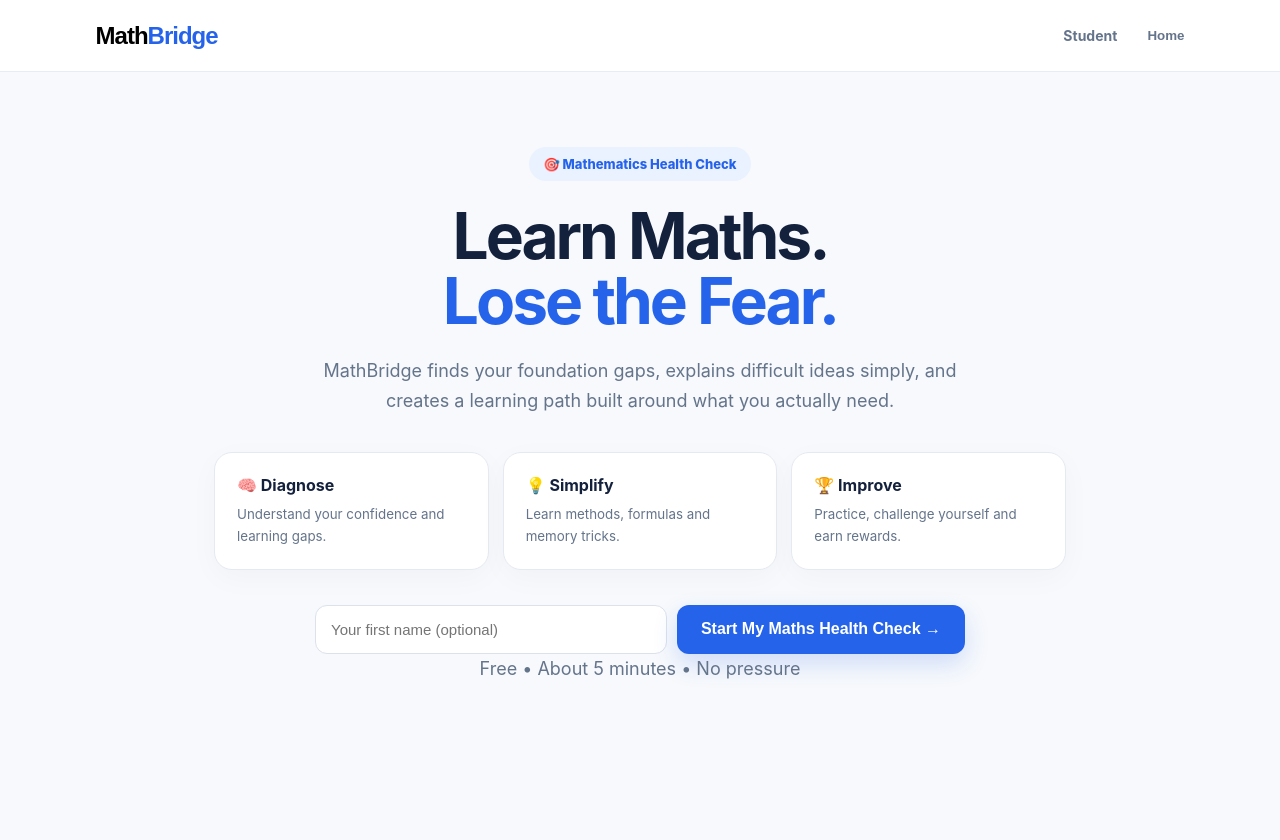
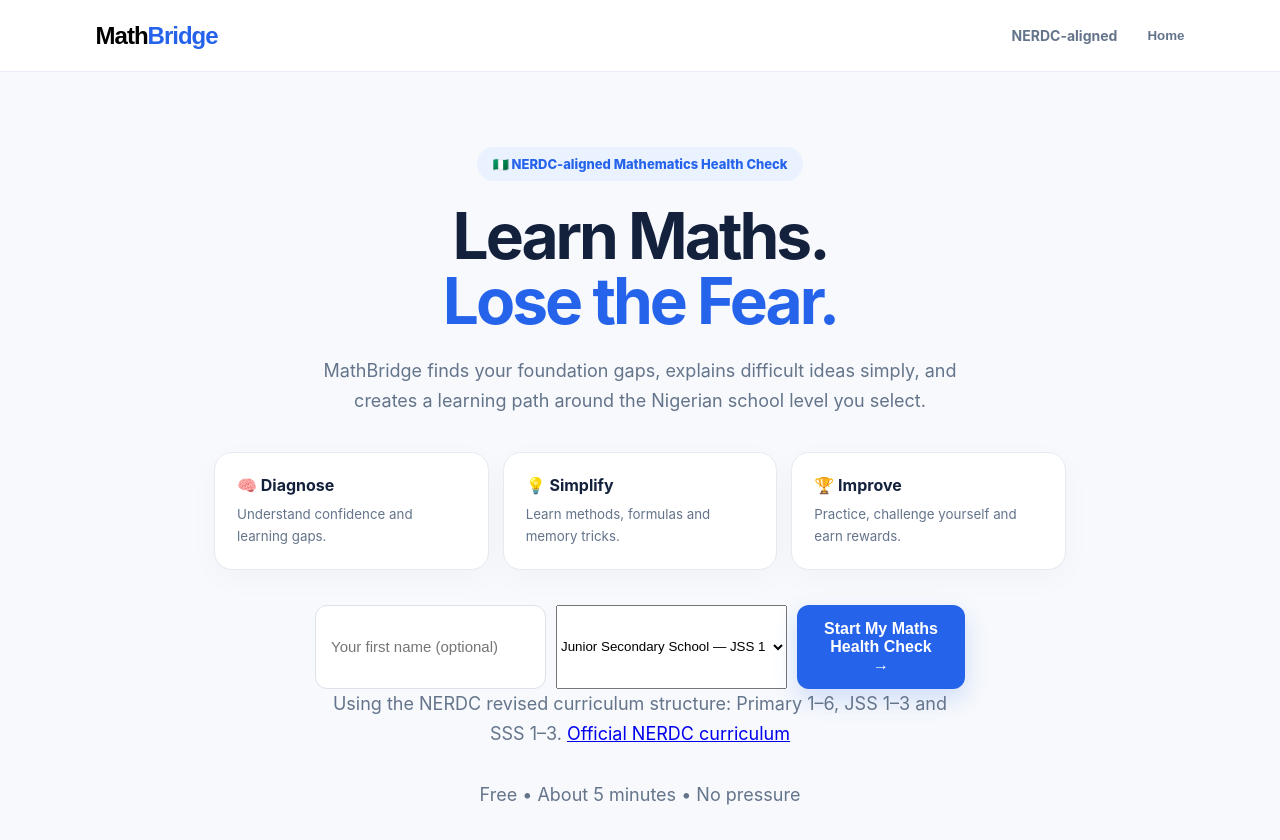
Before and after one commit to Gbenga512/mathbridge-ai, a React (Vite) app: page / in a window 1280 px wide. Shown: the top 840 px of the page. Before the commit the page ends 800 px from the top, so only its background shows below. Built offline with nearby package versions, Linux system fonts and the light colour scheme.

Commit message:
Integrate Nigerian NERDC curriculum levels into MathBridge

```diff
--- a/src/main.jsx
+++ b/src/main.jsx
@@ -1,6 +1,7 @@
 import React,{useMemo,useState} from 'react';
 import {createRoot} from 'react-dom/client';
 import './styles.css';
+import {curriculum,curriculumSource,levelOptions} from './data/curriculum';
 
 const diagnostic=[
  {type:'mindset',q:'How do you feel when you see a Mathematics question?',a:['Confident','Okay','Worried','I want to avoid it']},
@@ -12,17 +13,19 @@
 ];
 const topicNames=['Arithmetic','Fractions','Algebra','Percentages'];
 function App(){
- const [screen,setScreen]=useState('home'),[i,setI]=useState(0),[answers,setAnswers]=useState([]),[name,setName]=useState(''),[challenge,setChallenge]=useState(0),[mastery,setMastery]=useState(0);
+ const [screen,setScreen]=useState('home'),[i,setI]=useState(0),[answers,setAnswers]=useState([]),[name,setName]=useState(''),[level,setLevel]=useState('JSS1'),[mastery,setMastery]=useState(0);
+ const selectedLevel=levelOptions.find(x=>x.value===level);
+ const levelTopics=curriculum.jss.levels[level]?.topics||curriculum.primary.levels[level]?.topics||curriculum.sss.levels[level]?.topics||[];
  const result=useMemo(()=>{const correct=diagnostic.reduce((n,q,idx)=>n+(q.correct!==undefined&&answers[idx]===q.correct?1:0),0);const weak=topicNames.map(t=>{const idx=diagnostic.findIndex(q=>q.topic===t);return {t,ok:idx>=0&&answers[idx]===diagnostic[idx].correct}}).filter(x=>!x.ok).map(x=>x.t);return {correct,score:Math.round(correct/4*100),weak}},[answers]);
- const answer=(n)=>{const next=[...answers];next[i]=n;setAnswers(next);if(i<diagnostic.length-1){setI(i+1)}else{setScreen('result')}};
+ const answer=(n)=>{const next=[...answers];next[i]=n;setAnswers(next);if(i<diagnostic.length-1)setI(i+1);else setScreen('result')};
  const start=()=>{setI(0);setAnswers([]);setScreen('quiz')};
- return <div className="app"><header><button className="logo" onClick={()=>setScreen('home')}>Math<span>Bridge</span></button><div className="nav"><span>Student</span><button className="ghost" onClick={()=>setScreen('home')}>Home</button></div></header>
- {screen==='home'&&<main className="hero"><div className="pill">🎯 Mathematics Health Check</div><h1>Learn Maths.<br/><span>Lose the Fear.</span></h1><p>MathBridge finds your foundation gaps, explains difficult ideas simply, and creates a learning path built around what you actually need.</p><div className="cards"><div><b>🧠 Diagnose</b><small>Understand your confidence and learning gaps.</small></div><div><b>💡 Simplify</b><small>Learn methods, formulas and memory tricks.</small></div><div><b>🏆 Improve</b><small>Practice, challenge yourself and earn rewards.</small></div></div><div className="namebox"><input value={name} onChange={e=>setName(e.target.value)} placeholder="Your first name (optional)"/><button className="primary" onClick={start}>Start My Maths Health Check →</button></div><p className="note">Free • About 5 minutes • No pressure</p></main>}
- {screen==='quiz'&&<main className="quiz"><div className="progress"><span style={{width:`${((i+1)/diagnostic.length)*100}%`}}/></div><p className="step">QUESTION {i+1} OF {diagnostic.length}</p><h2>{diagnostic[i].q}</h2><div className="answers">{diagnostic[i].a.map((x,n)=><button key={x} onClick={()=>answer(n)}>{x}<span>→</span></button>)}</div><p className="encourage">💙 No judgment. Your answers help us find the right starting point.</p></main>}
- {screen==='result'&&<main className="result"><div className="badge">🎯</div><p className="step">YOUR MATHEMATICS HEALTH REPORT</p><h2>{name?`${name}, here is your report.`:'Here is your report.'}</h2><div className="score"><strong>{result.score}%</strong><span>foundation score</span></div><div className="report"><div className="reportrow"><span>Confidence</span><b>{answers[0]===0?'High':answers[0]===1?'Developing':'Needs support'}</b></div><h3>Your learning profile</h3><p>You have a starting foundation to build on. MathBridge recommends focusing on the topics you missed before moving into harder work.</p><h4>Topics needing attention</h4>{result.weak.length?<div className="tags">{result.weak.map(x=><span key={x}>🔴 {x}</span>)}</div>:<div className="tags"><span>🟢 No major foundation gap found</span></div>}<div className="recommend">📚 <span>Recommended starting point</span><b>{result.weak[0]||'Foundation Builder'}</b><small>We will teach the concept simply, then give you practice and a timed challenge.</small></div></div><button className="primary" onClick={()=>setScreen('lesson')}>Start My Personalized Learning Path →</button></main>}
- {screen==='lesson'&&<main className="lesson"><div className="pill">✨ Personalized lesson</div><h2>{result.weak[0]||'Fractions'} made simple</h2><p className="lead">We start with one clear idea, one easy method, then practise until it becomes natural.</p><div className="formula"><small>THE EASY METHOD</small><strong>Break the problem into small steps.</strong><p>Example: ½ + ¼ → 2/4 + 1/4 → <b>3/4</b></p></div><div className="song">🎵 <b>Memory Song</b><br/>“Same bottom, add the top — simplify and never stop!”</div><div className="lessonsteps"><span>1 Learn</span><span>2 See an example</span><span>3 Practise</span></div><button className="primary" onClick={()=>setScreen('practice')}>Practise This Skill →</button></main>}
- {screen==='practice'&&<main className="challenge"><div className="pill">✏️ Practice</div><h2>Let's build confidence.</h2><p>Try these three practice questions. Your goal is understanding, not speed.</p><div className="practicecards"><div><b>1.</b> What is 1/2 + 1/4? <span>3/4</span></div><div><b>2.</b> What is 2/3 + 1/3? <span>1</span></div><div><b>3.</b> What is 10% of 300? <span>30</span></div></div><button className="primary" onClick={()=>{setChallenge(0);setScreen('challenge')}}>Take Timed Challenge →</button></main>}
+ return <div className="app"><header><button className="logo" onClick={()=>setScreen('home')}>Math<span>Bridge</span></button><div className="nav"><span>NERDC-aligned</span><button className="ghost" onClick={()=>setScreen('home')}>Home</button></div></header>
+ {screen==='home'&&<main className="hero"><div className="pill">🇳🇬 NERDC-aligned Mathematics Health Check</div><h1>Learn Maths.<br/><span>Lose the Fear.</span></h1><p>MathBridge finds your foundation gaps, explains difficult ideas simply, and creates a learning path around the Nigerian school level you select.</p><div className="cards"><div><b>🧠 Diagnose</b><small>Understand confidence and learning gaps.</small></div><div><b>💡 Simplify</b><small>Learn methods, formulas and memory tricks.</small></div><div><b>🏆 Improve</b><small>Practice, challenge yourself and earn rewards.</small></div></div><div className="namebox"><input value={name} onChange={e=>setName(e.target.value)} placeholder="Your first name (optional)"/><select value={level} onChange={e=>setLevel(e.target.value)}>{levelOptions.map(x=><option key={x.value} value={x.value}>{x.group} — {x.label}</option>)}</select><button className="primary" onClick={start}>Start My Maths Health Check →</button></div><p className="curriculum-note">Using the NERDC revised curriculum structure: Primary 1–6, JSS 1–3 and SSS 1–3. <a href={curriculumSource.basicUrl} target="_blank" rel="noreferrer">Official NERDC curriculum</a></p><p className="note">Free • About 5 minutes • No pressure</p></main>}
+ {screen==='quiz'&&<main className="quiz"><div className="progress"><span style={{width:`${((i+1)/diagnostic.length)*100}%`}}/></div><p className="step">{selectedLevel?.label?.toUpperCase()} • QUESTION {i+1} OF {diagnostic.length}</p><h2>{diagnostic[i].q}</h2><div className="answers">{diagnostic[i].a.map((x,n)=><button key={x} onClick={()=>answer(n)}>{x}<span>→</span></button>)}</div><p className="encourage">💙 No judgment. Your answers help us find the right starting point.</p></main>}
+ {screen==='result'&&<main className="result"><div className="badge">🎯</div><p className="step">YOUR MATHEMATICS HEALTH REPORT</p><h2>{name?`${name}, here is your report.`:'Here is your report.'}</h2><div className="levelpill">🇳🇬 {selectedLevel?.group} • {selectedLevel?.label}</div><div className="score"><strong>{result.score}%</strong><span>foundation score</span></div><div className="report"><div className="reportrow"><span>Confidence</span><b>{answers[0]===0?'High':answers[0]===1?'Developing':'Needs support'}</b></div><h3>Your learning profile</h3><p>Your diagnostic is a starting-point assessment. MathBridge uses it to recommend prerequisite work before harder curriculum content.</p><h4>Topics needing attention</h4>{result.weak.length?<div className="tags">{result.weak.map(x=><span key={x}>🔴 {x}</span>)}</div>:<div className="tags"><span>🟢 No major foundation gap found</span></div>}<div className="recommend">📚 <span>Recommended starting point</span><b>{result.weak[0]||levelTopics[0]||'Foundation Builder'}</b><small>{selectedLevel?.label}: {levelTopics.slice(0,4).join(' • ')}</small></div></div><button className="primary" onClick={()=>setScreen('lesson')}>Start My Personalized Learning Path →</button></main>}
+ {screen==='lesson'&&<main className="lesson"><div className="pill">✨ Personalized lesson</div><p className="step">{selectedLevel?.label}</p><h2>{result.weak[0]||'Fractions'} made simple</h2><p className="lead">We start with one clear idea, one easy method, then practise until it becomes natural.</p><div className="formula"><small>THE EASY METHOD</small><strong>Break the problem into small steps.</strong><p>Example: ½ + ¼ → 2/4 + 1/4 → <b>3/4</b></p></div><div className="song">🎵 <b>Memory Song</b><br/>“Same bottom, add the top — simplify and never stop!”</div><div className="lessonsteps"><span>1 Learn</span><span>2 See an example</span><span>3 Practise</span></div><button className="primary" onClick={()=>setScreen('practice')}>Practise This Skill →</button></main>}
+ {screen==='practice'&&<main className="challenge"><div className="pill">✏️ Practice</div><h2>Let's build confidence.</h2><p>Try these three practice questions. Your goal is understanding, not speed.</p><div className="practicecards"><div><b>1.</b> What is 1/2 + 1/4? <span>3/4</span></div><div><b>2.</b> What is 2/3 + 1/3? <span>1</span></div><div><b>3.</b> What is 10% of 300? <span>30</span></div></div><button className="primary" onClick={()=>setScreen('challenge')}>Take Timed Challenge →</button></main>}
  {screen==='challenge'&&<main className="challenge"><div className="pill">⏱️ Timed Challenge</div><h2>Ready to prove it?</h2><p>Complete the challenge to earn your first MathBridge badge.</p><div className="challengebox"><span>🏆</span><b>Foundation Starter</b><small>Mastery target: 80%</small><div className="challengeScore">{mastery}%</div></div><button className="primary" onClick={()=>{setMastery(90);setScreen('dashboard')}}>Complete Challenge</button></main>}
- {screen==='dashboard'&&<main className="dashboard"><div className="dashhead"><div><p className="step">YOUR LEARNING DASHBOARD</p><h2>{name?`Welcome back, ${name}!`:'Welcome back!'}</h2></div><div className="streak">🔥 1 day streak</div></div><div className="stats"><div><small>Foundation</small><b>{result.score}%</b></div><div><small>Challenge</small><b>{mastery}%</b></div><div><small>Points</small><b>120</b></div></div><div className="report"><h3>🏆 You earned a badge!</h3><p><b>Foundation Starter</b> — You completed your first learning cycle.</p><div className="reward">🎁 Keep mastering your curriculum to qualify for free access to the next level.</div></div><button className="primary" onClick={()=>setScreen('home')}>Take Another Health Check</button></main>}
+ {screen==='dashboard'&&<main className="dashboard"><div className="dashhead"><div><p className="step">YOUR LEARNING DASHBOARD</p><h2>{name?`Welcome back, ${name}!`:'Welcome back!'}</h2><p className="leveltext">{selectedLevel?.group} • {selectedLevel?.label}</p></div><div className="streak">🔥 1 day streak</div></div><div className="stats"><div><small>Foundation</small><b>{result.score}%</b></div><div><small>Challenge</small><b>{mastery}%</b></div><div><small>Points</small><b>120</b></div></div><div className="report"><h3>🏆 You earned a badge!</h3><p><b>Foundation Starter</b> — You completed your first learning cycle.</p><div className="reward">🎁 Keep mastering your curriculum to qualify for free access to the next level.</div></div><button className="primary" onClick={()=>setScreen('home')}>Take Another Health Check</button></main>}
  </div>}
 createRoot(document.getElementById('root')).render(<App/>);
```
